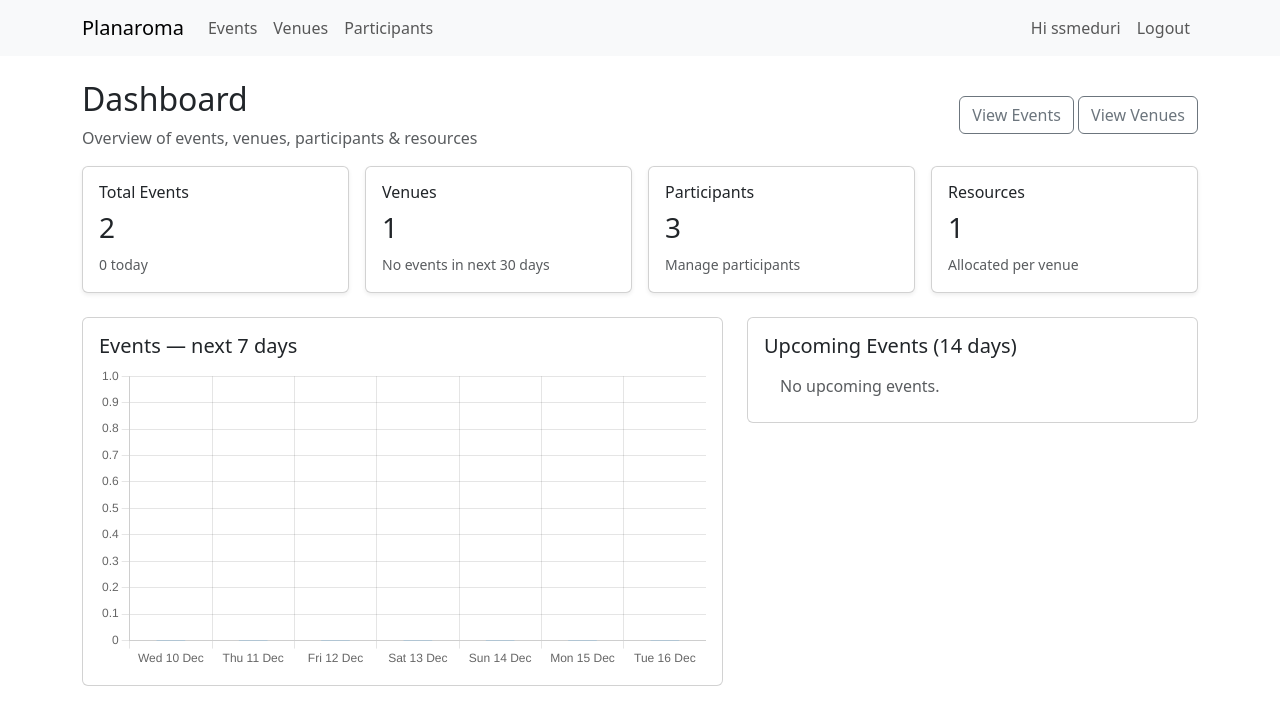
After one commit to Gitmama123/EventManagement, a Flask app: page /dashboard in a window 1280 px wide. The commit adds this page. Shown: the top 725 px of the page. Run offline with Flask 3, Linux system fonts and the light colour scheme; a user stored in the database is signed in.

Commit message:
feat(dashboard): add admin dashboard with metrics and 7-day events chart
Add /dashboard view with summary cards (events, venues, participants, resources),
7-day events bar chart (Chart.js), upcoming events list, and busiest venue metric.
Route protected by login_required. Adds a modern overview page for quick monitoring.

```diff
--- a/app/routes.py
+++ b/app/routes.py
@@ -10,6 +10,65 @@ from .utils import require_roles
 from datetime import datetime
 
 main_bp = Blueprint('main', __name__)
+
+# Dashboard route
+from datetime import date, datetime, timedelta
+from sqlalchemy import func
+
+@main_bp.route('/dashboard')
+@login_required
+def dashboard():
+    # Totals
+    total_events = Event.query.count()
+    total_venues = Venue.query.count()
+    total_participants = Participant.query.count()
+    total_resources = Resource.query.count()
+
+    # Events today
+    today = date.today()
+    events_today = Event.query.filter_by(date=today).order_by(Event.start_time).all()
+    events_today_count = len(events_today)
+
+    # Upcoming events (next 7 days including today)
+    days = []
+    day_counts = []
+    for i in range(0, 7):
+        d = today + timedelta(days=i)
+        days.append(d.strftime('%a %d %b'))  # e.g. Mon 01 Jan
+        cnt = Event.query.filter_by(date=d).count()
+        day_counts.append(cnt)
+
+    # Upcoming events list (next 14 days)
+    upcoming_limit = today + timedelta(days=14)
+    upcoming_events = Event.query.filter(Event.date >= today, Event.date <= upcoming_limit).order_by(Event.date, Event.start_time).all()
+
+    # Busiest venue in next 30 days (by number of events)
+    window_end = today + timedelta(days=30)
+    venue_counts = (
+        db.session.query(Venue.id, Venue.name, func.count(Event.id).label('ev_count'))
+                 .join(Event, Event.venue_id == Venue.id)
+                 .filter(Event.date >= today, Event.date <= window_end)
+                 .group_by(Venue.id)
+                 .order_by(func.count(Event.id).desc())
+                 .limit(1)
+                 .all()
+    )
+    busiest_venue = venue_counts[0] if venue_counts else None
+
+    return render_template(
+        'dashboard.html',
+        total_events=total_events,
+        total_venues=total_venues,
+        total_participants=total_participants,
+        total_resources=total_resources,
+        events_today=events_today,
+        events_today_count=events_today_count,
+        days=days,
+        day_counts=day_counts,
+        upcoming_events=upcoming_events,
+        busiest_venue=busiest_venue
+    )
+
 
 # ---------- helpers ----------
 def is_conflict(venue_id, date, start, end, ignore_id=None):
--- a/app/templates/base.html
+++ b/app/templates/base.html
@@ -17,8 +17,8 @@
   <div class="container">
 
     <!-- Brand -->
-    <a class="navbar-brand" href="{{ url_for('main.index') }}">
-        EventMgr
+    <a class="navbar-brand" href="{{ url_for('main.dashboard') }}">
+        Planaroma
     </a>
 
     <!-- Toggler (Mobile) -->
@@ -32,6 +32,8 @@
       <!-- Left Navigation -->
       <ul class="navbar-nav me-auto">
 
+
+
         <li class="nav-item">
           <a class="nav-link" href="{{ url_for('main.list_events') }}">Events</a>
         </li>
@@ -43,6 +45,8 @@
         <li class="nav-item">
           <a class="nav-link" href="{{ url_for('main.list_participants') }}">Participants</a>
         </li>
+
+
 
       </ul>
 
--- /dev/null
+++ b/app/templates/dashboard.html
@@ -0,0 +1,137 @@
+{% extends 'base.html' %}
+{% block content %}
+<div class="d-flex justify-content-between align-items-center mb-3">
+  <div>
+    <h2>Dashboard</h2>
+    <p class="text-muted mb-0">Overview of events, venues, participants & resources</p>
+  </div>
+  <div>
+    <a class="btn btn-outline-secondary" href="{{ url_for('main.list_events') }}">View Events</a>
+    <a class="btn btn-outline-secondary" href="{{ url_for('main.list_venues') }}">View Venues</a>
+  </div>
+</div>
+
+<!-- Stats cards -->
+<div class="row g-3 mb-4">
+  <div class="col-md-3">
+    <div class="card shadow-sm">
+      <div class="card-body">
+        <h6 class="card-title">Total Events</h6>
+        <h3 class="card-text">{{ total_events }}</h3>
+        <small class="text-muted">{{ events_today_count }} today</small>
+      </div>
+    </div>
+  </div>
+
+  <div class="col-md-3">
+    <div class="card shadow-sm">
+      <div class="card-body">
+        <h6 class="card-title">Venues</h6>
+        <h3 class="card-text">{{ total_venues }}</h3>
+        {% if busiest_venue %}
+          <small class="text-muted">Busiest: {{ busiest_venue[1] }} ({{ busiest_venue[2] }} events)</small>
+        {% else %}
+          <small class="text-muted">No events in next 30 days</small>
+        {% endif %}
+      </div>
+    </div>
+  </div>
+
+  <div class="col-md-3">
+    <div class="card shadow-sm">
+      <div class="card-body">
+        <h6 class="card-title">Participants</h6>
+        <h3 class="card-text">{{ total_participants }}</h3>
+        <small class="text-muted">Manage participants</small>
+      </div>
+    </div>
+  </div>
+
+  <div class="col-md-3">
+    <div class="card shadow-sm">
+      <div class="card-body">
+        <h6 class="card-title">Resources</h6>
+        <h3 class="card-text">{{ total_resources }}</h3>
+        <small class="text-muted">Allocated per venue</small>
+      </div>
+    </div>
+  </div>
+</div>
+
+<!-- Chart + upcoming events -->
+<div class="row">
+  <div class="col-lg-7 mb-4">
+    <div class="card">
+      <div class="card-body">
+        <h5 class="card-title">Events — next 7 days</h5>
+        <canvas id="eventsChart" width="400" height="200"></canvas>
+      </div>
+    </div>
+  </div>
+
+  <div class="col-lg-5 mb-4">
+    <div class="card">
+      <div class="card-body">
+        <h5 class="card-title">Upcoming Events (14 days)</h5>
+        <ul class="list-group list-group-flush">
+          {% for e in upcoming_events %}
+            <li class="list-group-item">
+              <div class="d-flex justify-content-between">
+                <div>
+                  <strong>{{ e.title }}</strong><br>
+                  <small class="text-muted">{{ e.date }} · {{ e.start_time }} - {{ e.end_time }}</small><br>
+                  <small class="text-muted">Venue: {{ e.venue.name if e.venue else 'N/A' }}</small>
+                </div>
+                <div class="text-end">
+                  <a class="btn btn-sm btn-outline-secondary" href="{{ url_for('main.event_participants_view', event_id=e.id) }}">Participants</a>
+                  {% if current_user.is_authenticated and current_user.role in ['admin','staff'] %}
+                    <a class="btn btn-sm btn-primary" href="{{ url_for('main.edit_event', event_id=e.id) }}">Edit</a>
+                  {% endif %}
+                </div>
+              </div>
+            </li>
+          {% else %}
+            <li class="list-group-item text-muted">No upcoming events.</li>
+          {% endfor %}
+        </ul>
+      </div>
+    </div>
+  </div>
+</div>
+
+
+
+<!-- Chart.js -->
+<script src="https://cdn.jsdelivr.net/npm/chart.js@4.4.0/dist/chart.umd.min.js"></script>
+<script>
+  (function(){
+    const labels = {{ days|tojson }};
+    const data = {{ day_counts|tojson }};
+
+    const ctx = document.getElementById('eventsChart').getContext('2d');
+    new Chart(ctx, {
+      type: 'bar',
+      data: {
+        labels: labels,
+        datasets: [{
+          label: 'Events',
+          data: data,
+          borderRadius: 5,
+          barThickness: 28
+        }]
+      },
+      options: {
+        responsive: true,
+        plugins: {
+          legend: { display: false },
+          tooltip: { mode: 'index', intersect: false }
+        },
+        scales: {
+          y: { beginAtZero: true, precision: 0 }
+        }
+      }
+    });
+  })();
+</script>
+
+{% endblock %}
```
Also changed, not shown: instance/app.db.
